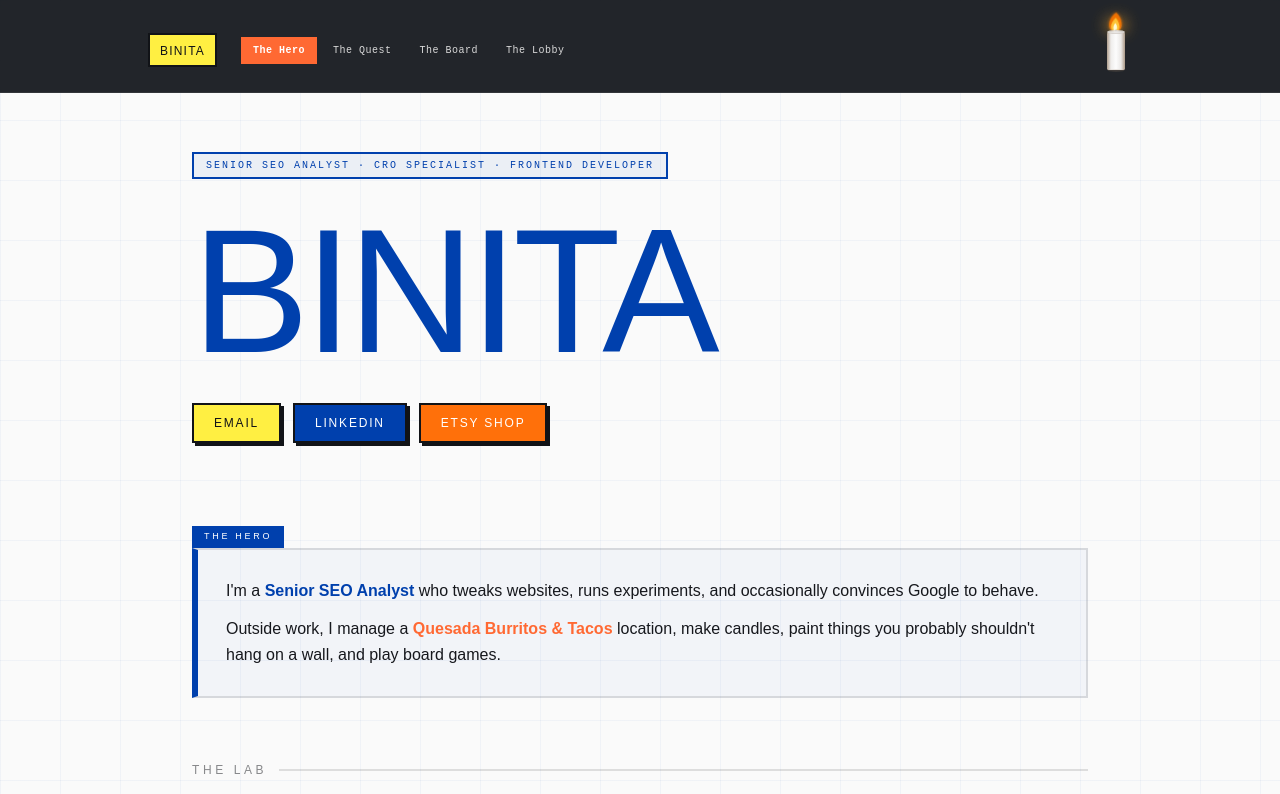
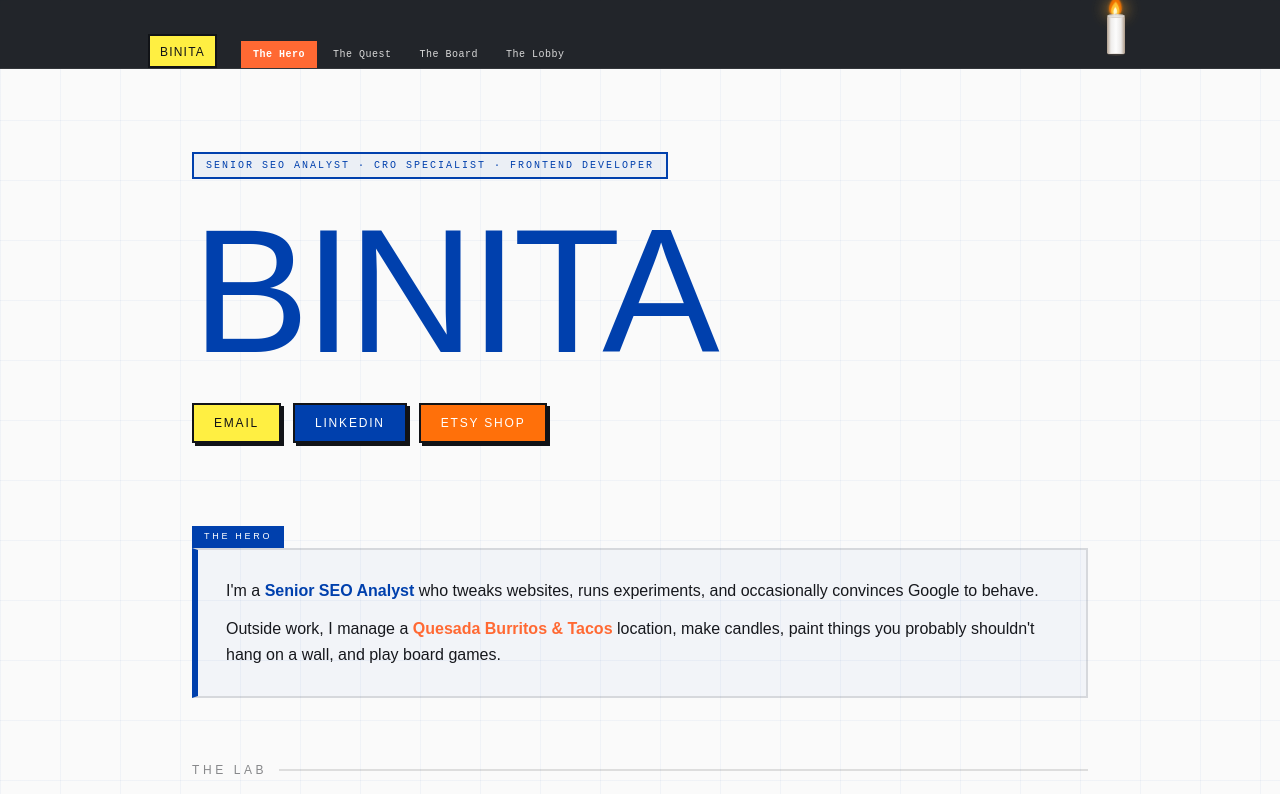
Before and after one commit to binita-patel-portfolio/the-quest, a React (Vite) app: page / in a window 1280 px wide. Shown: the top 794 px of the page. Built offline with nearby package versions, Linux system fonts and the light colour scheme; the HTML template or start-up script is replaced by a standard one.

Commit message:
Fix candle grounding
Co-authored-by: binita-patel-portfolio <45469143+binita-patel-portfolio@users.noreply.github.com>

```diff
--- a/src/components/ResourceBar.tsx
+++ b/src/components/ResourceBar.tsx
@@ -239,7 +239,7 @@ const ResourceBar = () => {
       animate={{ y: 0, opacity: 1 }}
       transition={{ delay: 0.4, duration: 0.5 }}
     >
-      <div className="px-5 pt-4 pb-2 max-w-5xl mx-auto flex items-center gap-6">
+      <div className="px-5 py-0 max-w-5xl mx-auto flex items-end gap-6">
 
         {/* Logo */}
         <div className="flex items-center gap-2 shrink-0">
```
